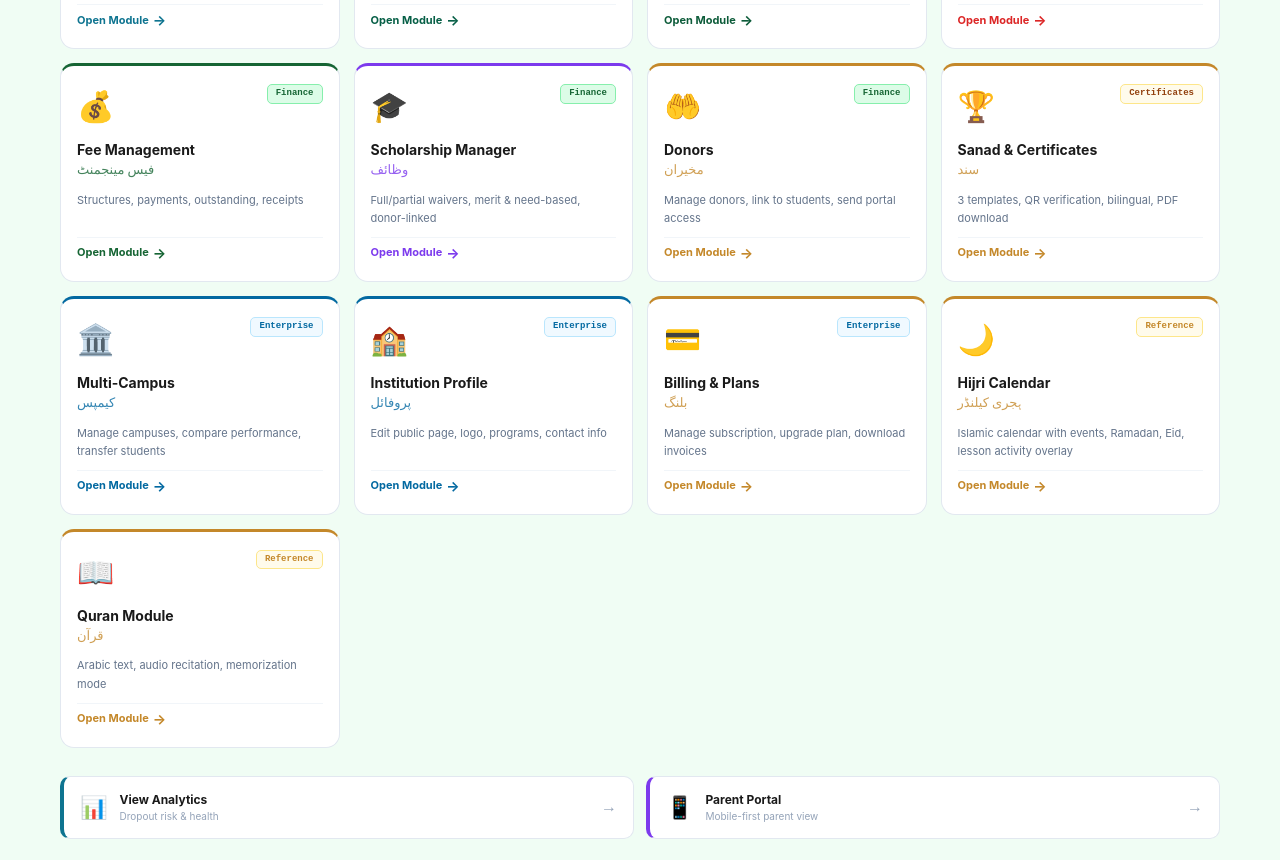
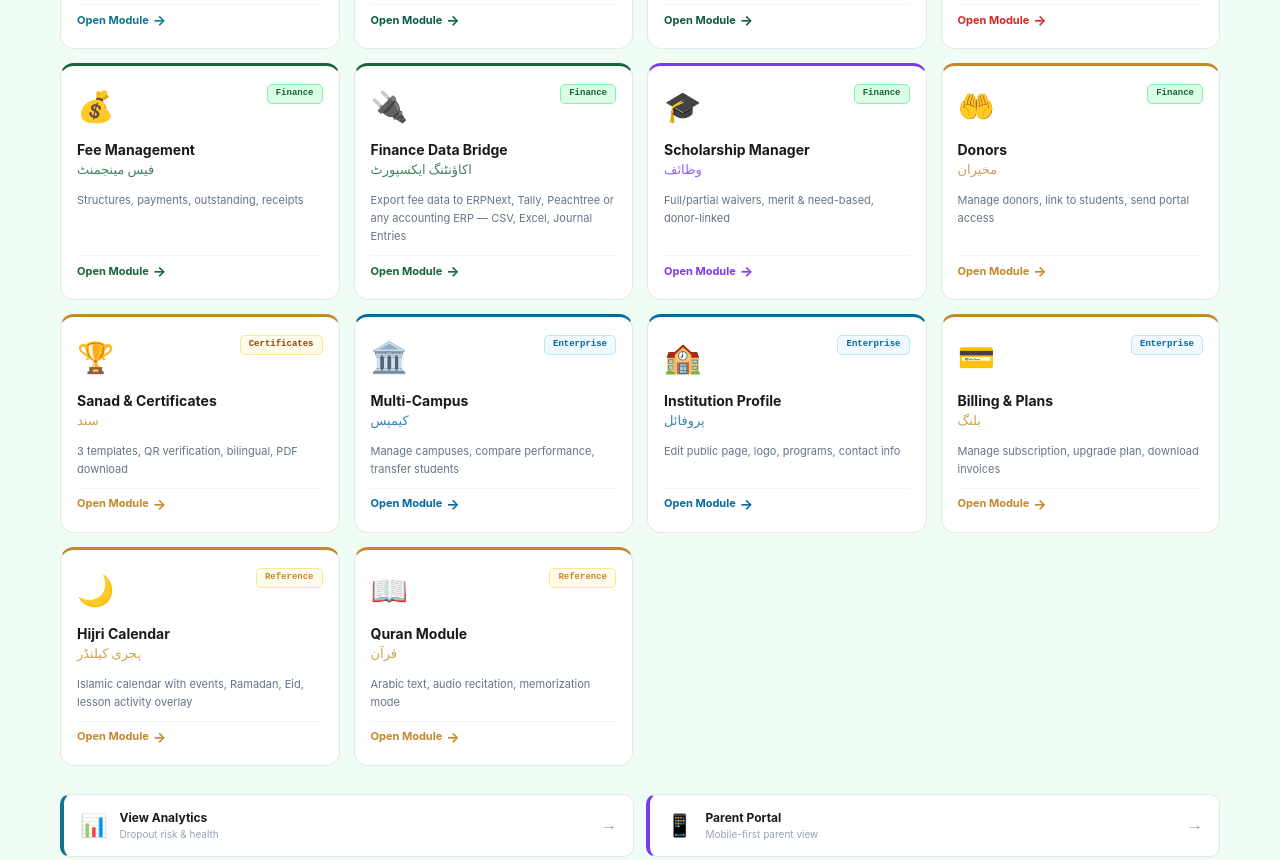
Before and after one commit to i9experts/HifzPro, a Next.js app: page /dashboard/admin in a window 1280 px wide. Shown: the part 1120-1980 px from the top of the page. Built offline with nearby package versions, Linux system fonts and the light colour scheme; no server answers; a web font is replaced by a local one.

Commit message:
Update page.tsx

```diff
--- a/app/dashboard/admin/page.tsx
+++ b/app/dashboard/admin/page.tsx
@@ -97,6 +97,12 @@ const MODULES = [
     desc:"Structures, payments, outstanding, receipts",
     href:"/dashboard/admin/fees",               color:"#166534", tag:"Finance",
   },
+  {
+    id:"finance-export", icon:"🔌", title:"Finance Data Bridge", titleUr:"اکاؤنٹنگ ایکسپورٹ",
+    desc:"Export fee data to ERPNext, Tally, Peachtree or any accounting ERP — CSV, Excel, Journal Entries",
+    href:"/dashboard/admin/finance/export", color:"#166534", tag:"Finance",
+  },
+
   {
     id:"scholarships",icon:"🎓",  title:"Scholarship Manager",  titleUr:"وظائف",
     desc:"Full/partial waivers, merit & need-based, donor-linked",
```
